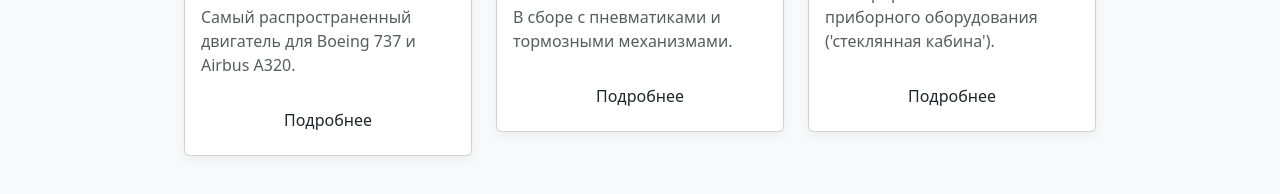
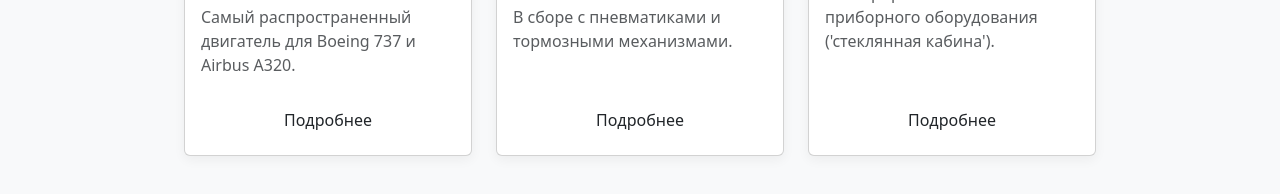
Before and after one commit to ba9mour/NetworkAppDev, a website with bundled scripts: page index.html in a window 1280 px wide. Shown: the part 348-542 px from the top of the page. Built offline with nearby package versions, Linux system fonts and the light colour scheme; files whose address does not match are found by name.

Commit message:
cards sizes fix

```diff
--- a/components/product-card/index.js
+++ b/components/product-card/index.js
@@ -5,7 +5,7 @@ export class ProductCardComponent {
 
     getHTML(data) {
             return `
-                <div class="card h-100" style="width: 18rem;">
+                <div class="card" style="width: 18rem;">
                     <img src="${data.src}" class="card-img-top" alt="${data.title}" style="height: 200px; object-fit: cover;">
 
                     <div class="card-body d-flex flex-column">
--- a/css/style.css
+++ b/css/style.css
@@ -29,7 +29,6 @@
 
     display: flex;
     flex-direction: column;
-    height: 100%
 }
 
 .card:hover {
```
